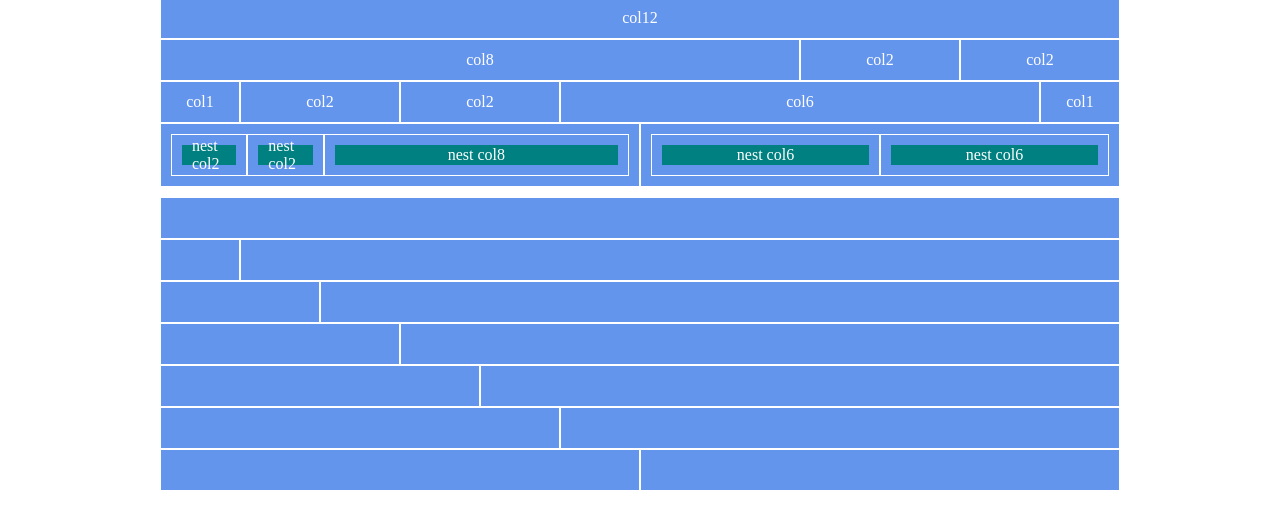
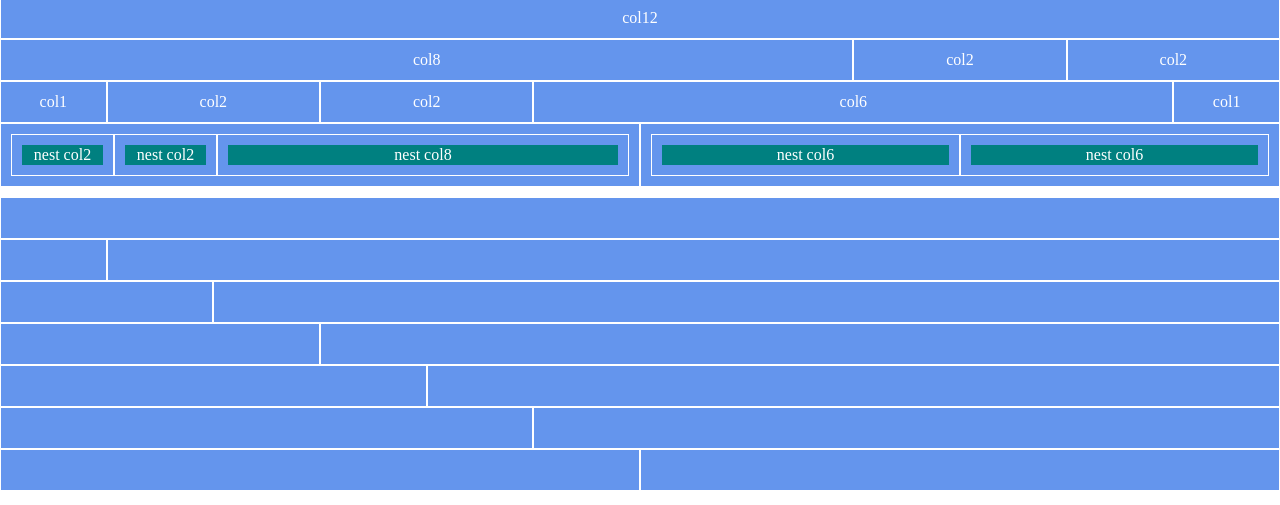
Before and after one commit to andreafontaneto/html-css-12bool, a plain HTML site: page index.html in a window 1280 px wide. Shown: the part 92-597 px from the top of the page. Drawn offline with Linux system fonts and the light colour scheme.

Commit message:
media query lg container width fix

```diff
--- a/assets/12bool.css
+++ b/assets/12bool.css
@@ -362,9 +362,9 @@ MEDIA QUERY
 
 /* LG */
 @media screen and (min-width: 992px){
+
   .container{
-    width: 960px;
-    margin: 0 auto;
+    width: 100%;
   }
 
   .col-lg-1{
```
